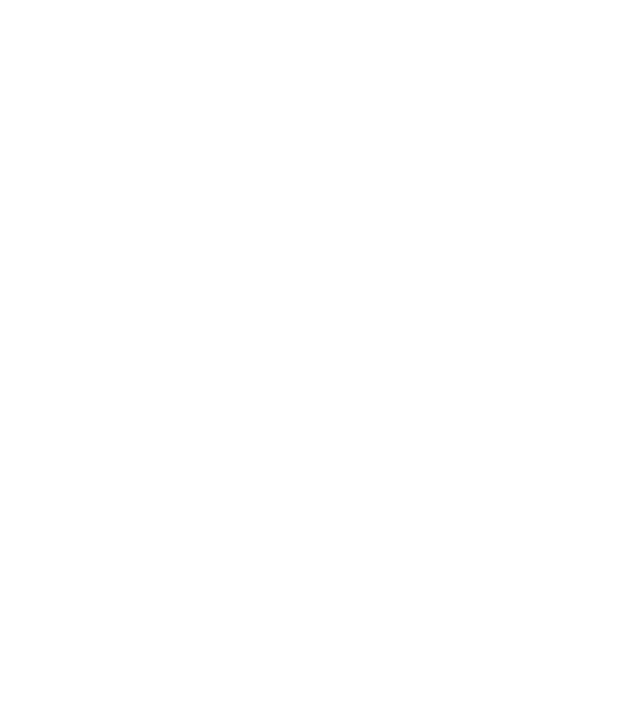
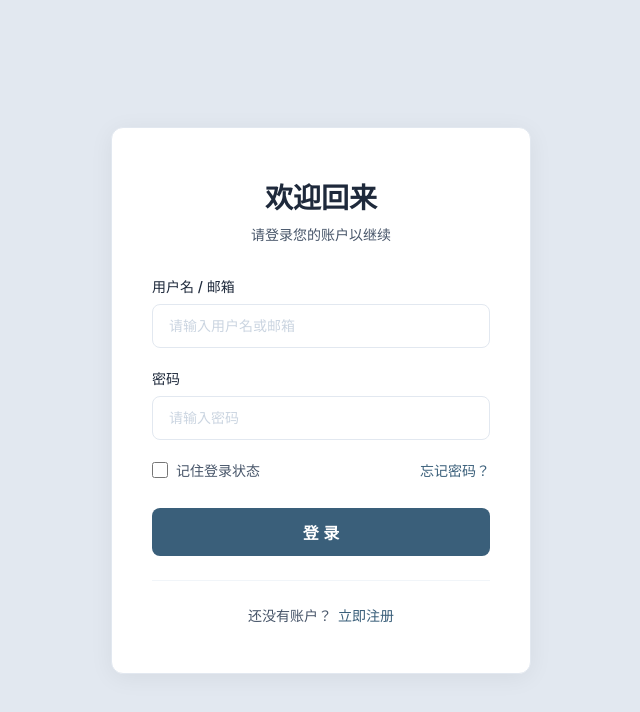
Before and after one commit to XiChen1234/BoardParty-Frontend, a Vue app: page /login in a window 1280 px wide. Before the commit this address had no page. Shown: the top 712 px of the page, without its empty margins (319-959 px from the left). Built offline with nearby package versions, Linux system fonts and the light colour scheme; a small style sheet from the web is missing.

Commit message:
feat: change tab view location and add login view html
修改tab页面的位置，增加登录页面的html

```diff
--- a/src/router/index.ts
+++ b/src/router/index.ts
@@ -1,9 +1,10 @@
 import { createRouter, createWebHistory } from 'vue-router'
 import Layout from '../layout/LayoutComponents.vue'
-import GameWall from '../views/GameView.vue'
-import Rank from '../views/RankView.vue'
-import Punishment from '../views/PunishmentView.vue'
-import Profile from '../views/ProfileView.vue'
+import GameWall from '../views/tabView/GameView.vue'
+import Rank from '../views/tabView/RankView.vue'
+import Punishment from '../views/tabView/PunishmentView.vue'
+import Profile from '../views/tabView/ProfileView.vue'
+import LoginView from '../views/LoginView.vue'
 
 import TempView from '../views/temp/TempView.vue'
 
@@ -46,6 +47,12 @@
       ],
     },
     {
+      path: '/login',
+      name: 'login',
+      component: LoginView,
+      meta: { title: '登录' },
+    },
+    {
       path: '/test',
       name: 'test',
       component: TempView,
--- /dev/null
+++ b/src/views/LoginView.vue
@@ -0,0 +1,212 @@
+<script setup lang="ts">
+</script>
+
+<template>
+  <div class="login-page">
+    <div class="login-container">
+      <div class="login-card">
+        <div class="login-header">
+          <h1 class="login-title">欢迎回来</h1>
+          <p class="login-subtitle">请登录您的账户以继续</p>
+        </div>
+
+        <form class="login-form">
+          <div class="form-group">
+            <label for="username" class="form-label">用户名 / 邮箱</label>
+            <input type="text" id="username" class="form-input" placeholder="请输入用户名或邮箱" />
+          </div>
+
+          <div class="form-group">
+            <label for="password" class="form-label">密码</label>
+            <input type="password" id="password" class="form-input" placeholder="请输入密码" />
+          </div>
+
+          <div class="form-options">
+            <label class="checkbox-wrapper">
+              <input type="checkbox" class="checkbox-input" />
+              <span class="checkbox-label">记住登录状态</span>
+            </label>
+            <a href="#" class="link-forgot">忘记密码？</a>
+          </div>
+
+          <button type="submit" class="btn-login">登 录</button>
+        </form>
+
+        <div class="login-footer">
+          <span class="footer-text">还没有账户？</span>
+          <a href="#" class="link-register">立即注册</a>
+        </div>
+      </div>
+    </div>
+  </div>
+</template>
+
+<style scoped>
+.login-page {
+  min-height: 100vh;
+  display: flex;
+  align-items: center;
+  justify-content: center;
+  background: var(--color-bg);
+  padding: 20px;
+}
+
+.login-container {
+  width: 100%;
+  max-width: 420px;
+}
+
+.login-card {
+  background: var(--card-bg);
+  border: 1px solid var(--card-border);
+  border-radius: var(--card-radius);
+  padding: 48px 40px;
+  box-shadow: 0 4px 24px rgba(0, 0, 0, 0.06);
+}
+
+.login-header {
+  text-align: center;
+  margin-bottom: 32px;
+}
+
+.login-title {
+  font-size: 28px;
+  font-weight: 600;
+  color: var(--color-text-primary);
+  margin: 0 0 8px 0;
+}
+
+.login-subtitle {
+  font-size: 14px;
+  color: var(--color-text-secondary);
+  margin: 0;
+}
+
+.login-form {
+  display: flex;
+  flex-direction: column;
+  gap: 20px;
+}
+
+.form-group {
+  display: flex;
+  flex-direction: column;
+  gap: 8px;
+}
+
+.form-label {
+  font-size: 14px;
+  font-weight: 500;
+  color: var(--color-text-primary);
+}
+
+.form-input {
+  width: 100%;
+  height: 44px;
+  padding: 0 16px;
+  font-size: 14px;
+  color: var(--color-text-primary);
+  background: var(--input-bg);
+  border: 1px solid var(--input-border);
+  border-radius: 8px;
+  outline: none;
+  transition: border-color 0.2s ease, box-shadow 0.2s ease;
+  box-sizing: border-box;
+}
+
+.form-input::placeholder {
+  color: var(--color-text-placeholder);
+}
+
+.form-input:focus {
+  border-color: var(--input-focus-border);
+  box-shadow: 0 0 0 3px rgba(58, 95, 122, 0.15);
+}
+
+.form-options {
+  display: flex;
+  align-items: center;
+  justify-content: space-between;
+  font-size: 14px;
+}
+
+.checkbox-wrapper {
+  display: flex;
+  align-items: center;
+  gap: 8px;
+  cursor: pointer;
+}
+
+.checkbox-input {
+  width: 16px;
+  height: 16px;
+  accent-color: var(--color-primary);
+  cursor: pointer;
+}
+
+.checkbox-label {
+  color: var(--color-text-secondary);
+}
+
+.link-forgot {
+  color: var(--color-primary);
+  text-decoration: none;
+  font-size: 14px;
+  transition: color 0.2s ease;
+}
+
+.link-forgot:hover {
+  color: var(--color-primary-hover);
+  text-decoration: underline;
+}
+
+.btn-login {
+  width: 100%;
+  height: 48px;
+  font-size: 16px;
+  font-weight: 600;
+  color: var(--button-primary-text);
+  background: var(--button-primary-bg);
+  border: none;
+  border-radius: 8px;
+  cursor: pointer;
+  transition: background 0.2s ease, transform 0.1s ease;
+  margin-top: 8px;
+}
+
+.btn-login:hover {
+  background: var(--button-primary-hover);
+}
+
+.btn-login:active {
+  transform: scale(0.98);
+}
+
+.login-footer {
+  display: flex;
+  align-items: center;
+  justify-content: center;
+  gap: 6px;
+  margin-top: 24px;
+  padding-top: 24px;
+  border-top: 1px solid var(--color-border-soft);
+}
+
+.footer-text {
+  font-size: 14px;
+  color: var(--color-text-secondary);
+}
+
+.link-register {
+  color: var(--color-primary);
+  font-size: 14px;
+  font-weight: 500;
+  text-decoration: none;
+  transition: color 0.2s ease;
+}
+
+.link-register:hover {
+  color: var(--color-primary-hover);
+  text-decoration: underline;
+}
+</style>
```
Also changed, not shown: src/views/tabView/GameView.vue (renamed from src/views/GameView.vue), src/views/tabView/ProfileView.vue (renamed from src/views/ProfileView.vue), src/views/tabView/PunishmentView.vue (renamed from src/views/PunishmentView.vue), src/views/tabView/RankView.vue (renamed from src/views/RankView.vue).
